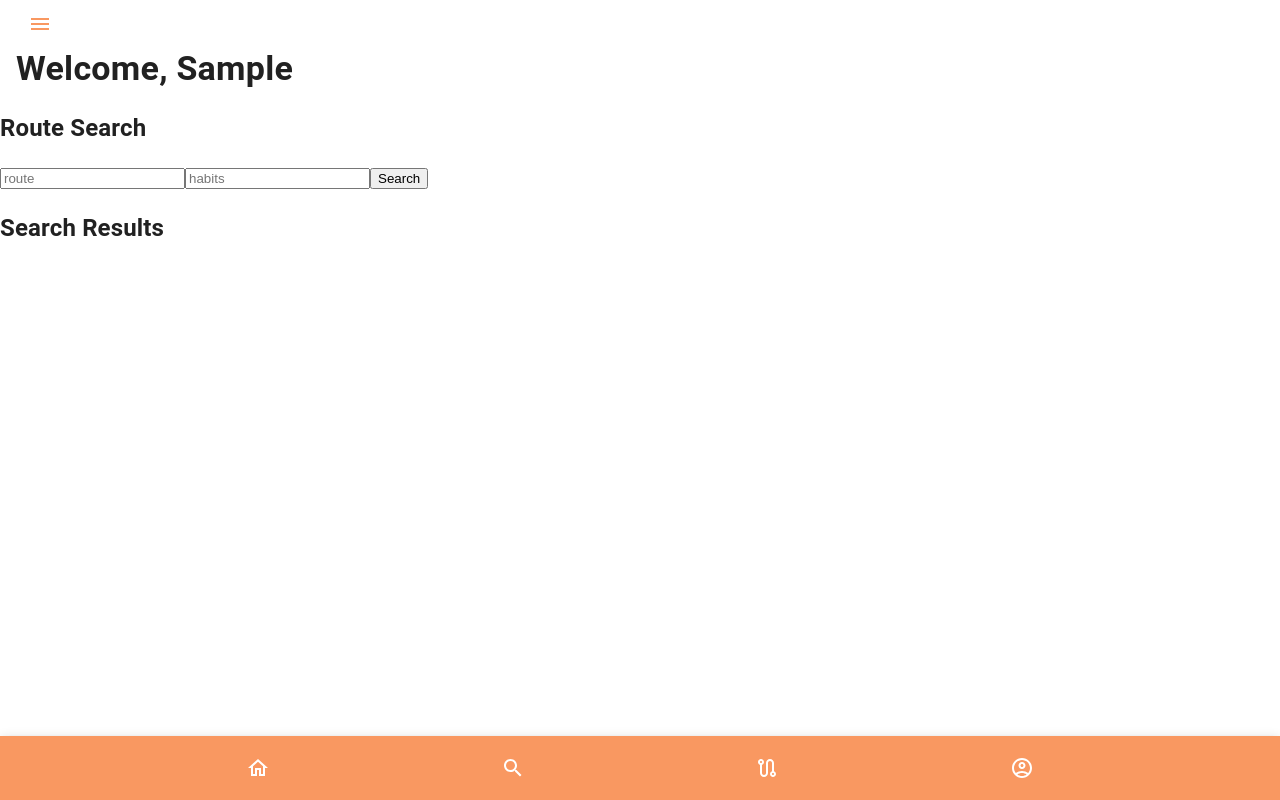
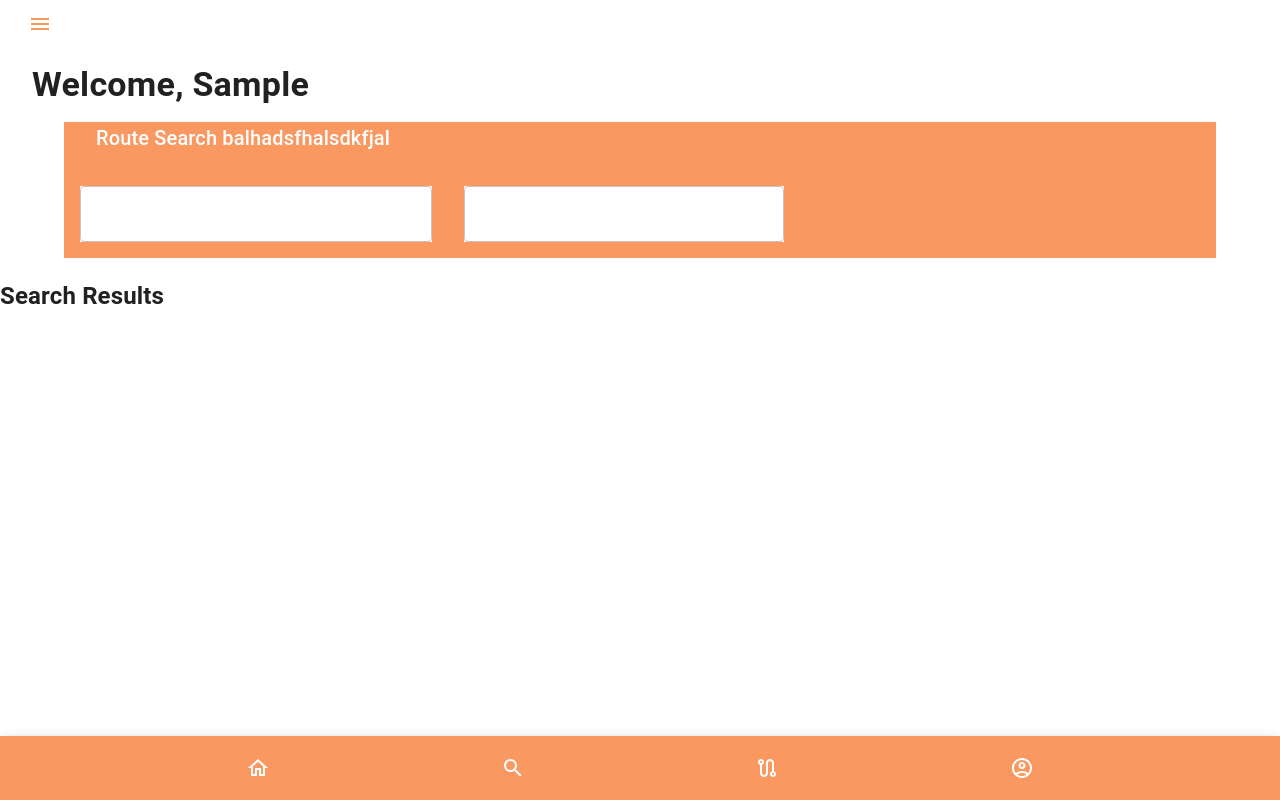
Before and after one commit to barakdavidov/hackapp, a React (Create React App) app: page / in a window 1280 px wide. Built offline with nearby package versions, Linux system fonts and the light colour scheme; sample sign-in values are in the browser's storage.

Commit message:
pushing updated search

```diff
--- a/src/App.js
+++ b/src/App.js
@@ -12,7 +12,7 @@ import Signin from "./components/Signin";
 import InfoContext from "./components/InfoContext";
 import AppBar from "./components/AppBar";
 import Welcome from "./components/Welcome";
-import Search from "./components/Search";
+import Search from "./components/Search/Search";
 import NavBar from "./components/NavBar";
 import { createTheme, ThemeProvider } from "@mui/material/styles";
 
--- a/src/components/Search.js
+++ /dev/null
@@ -1,56 +0,0 @@
-import { Typography } from "@mui/material";
-import { useState, useEffect, useContext } from "react";
-import InfoContext from "./InfoContext";
-
-export default function Search() {
-  const { user } = useContext(InfoContext);
-  const [results, setResults] = useState([]);
-  return (
-    <div>
-      <Typography variant="h4" sx={{ marginLeft: "1rem", fontWeight: "bold" }}>
-        Welcome, {user.firstName}
-      </Typography>
-      <SearchBox setResults={setResults} />
-      <SearchResults results={results} />
-    </div>
-  );
-}
-
-function SearchBox({ setResults }) {
-  const handleSubmit = (e) => {
-    e.preventDefault();
-
-    // for now is setting the results to an example
-    const res = ["Person A", "Person B", "Person C"].map((p) => ({
-      username: p,
-      description: "Person's description here",
-    }));
-
-    setResults(res);
-  };
-
-  return (
-    <>
-      <h2>Route Search</h2>
-      <form action="" onSubmit={handleSubmit}>
-        <input type="text" placeholder="route" />
-        <input type="text" placeholder="habits" />
-        <input type="submit" value="Search" />
-      </form>
-    </>
-  );
-}
-
-function SearchResults({ results }) {
-  return (
-    <>
-      <h2>Search Results</h2>
-      {results.map((result) => (
-        <>
-          <h4>{result.username}</h4>
-          <p>{result.description}</p>
-        </>
-      ))}
-    </>
-  );
-}
--- /dev/null
+++ b/src/components/Search/Search.js
@@ -0,0 +1,22 @@
+import { Typography } from "@mui/material";
+import { useState, useEffect, useContext } from "react";
+import InfoContext from "../InfoContext";
+import SearchBox from "./SearchBox";
+import SearchResults from "./SearchResults";
+
+export default function Search() {
+  const { user } = useContext(InfoContext);
+  const [results, setResults] = useState([]);
+  return (
+    <div>
+      <Typography
+        variant="h4"
+        sx={{ margin: "1rem 1rem 1rem 2rem", fontWeight: "bold" }}
+      >
+        Welcome, {user.firstName}
+      </Typography>
+      <SearchBox setResults={setResults} />
+      <SearchResults results={results} />
+    </div>
+  );
+}
--- /dev/null
+++ b/src/components/Search/SearchBox.js
@@ -0,0 +1,38 @@
+import React from "react";
+import { Container, Paper, TextField, Typography } from "@mui/material";
+import { Box } from "@mui/system";
+
+export default function SearchBox(props) {
+  const { setResults } = props;
+  const handleSubmit = (e) => {
+    e.preventDefault();
+
+    // for now is setting the results to an example
+    const res = ["Person A", "Person B", "Person C"].map((p) => ({
+      username: p,
+      description: "Person's description here",
+    }));
+
+    setResults(res);
+  };
+
+  return (
+    <Container>
+      {" "}
+      <Box
+        component="form"
+        onSubmit={handleSubmit}
+        sx={{ bgcolor: "primary.main", radius: "2rem" }}
+      >
+        <Typography
+          variant="h6"
+          sx={{ margin: "1rem 1rem 1rem 2rem", color: "white" }}
+        >
+          Route Search balhadsfhalsdkfjal
+        </Typography>
+        <TextField sx={{ bgcolor: "white", margin: "1rem", width: "22rem" }} />
+        <TextField sx={{ bgcolor: "white", margin: "1rem", width: "20rem" }} />
+      </Box>
+    </Container>
+  );
+}
--- /dev/null
+++ b/src/components/Search/SearchResults.js
@@ -0,0 +1,18 @@
+import React from "react";
+
+function SearchResults(props) {
+  const { results } = props;
+  return (
+    <>
+      <h2>Search Results</h2>
+      {results.map((result) => (
+        <>
+          <h4>{result.username}</h4>
+          <p>{result.description}</p>
+        </>
+      ))}
+    </>
+  );
+}
+
+export default SearchResults;
```
